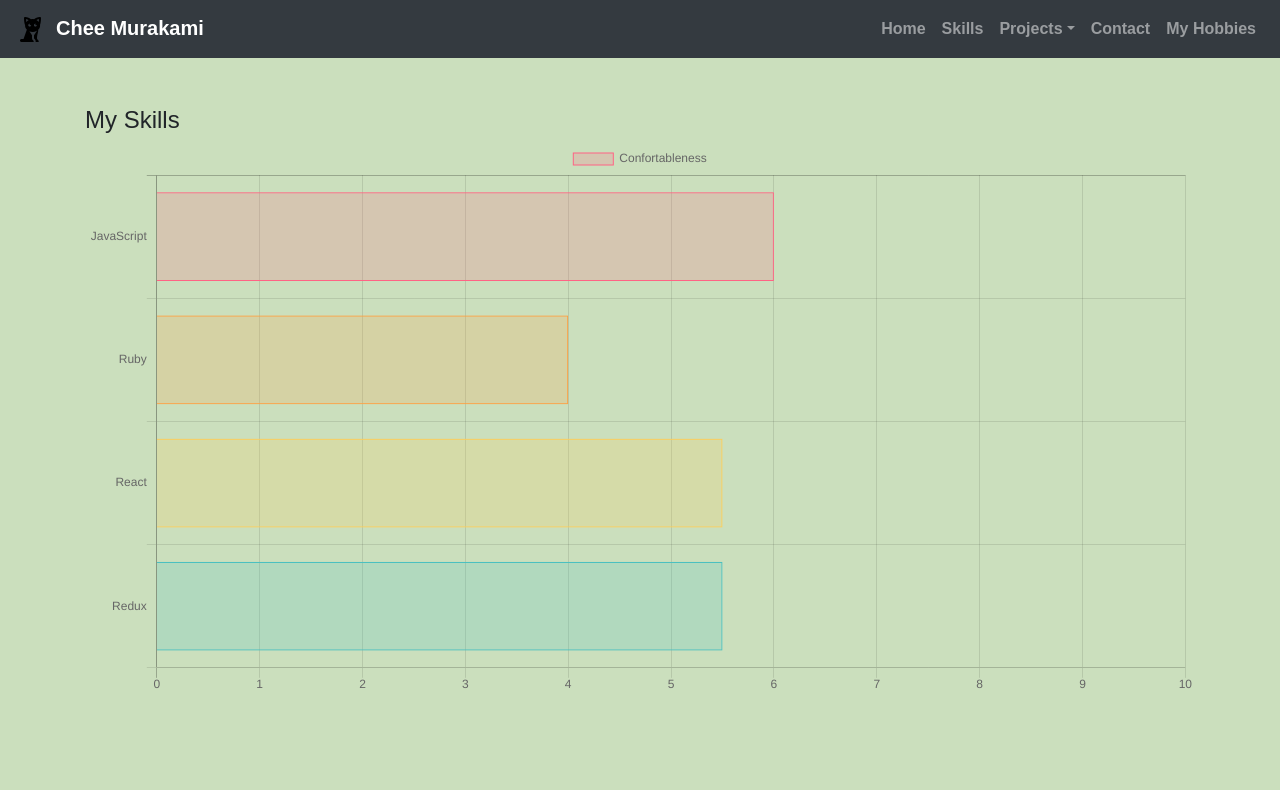
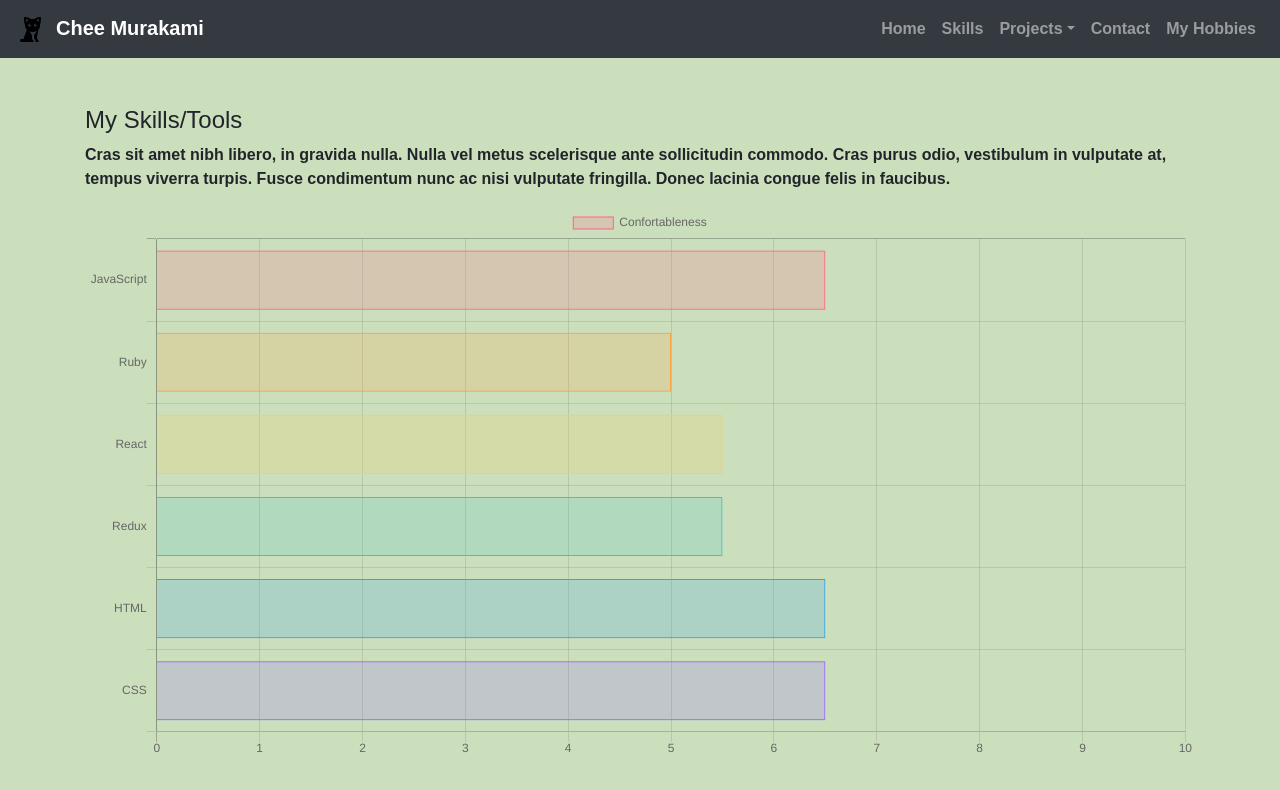
Before and after one commit to cheemurakami/portfolio, a React (Create React App) app: page /skills in a window 1280 px wide. Shown: the top 790 px of the page. Built offline with nearby package versions, Linux system fonts and the light colour scheme.

Commit message:
add chart categories

```diff
--- a/src/cards/imageCards.js
+++ b/src/cards/imageCards.js
@@ -3,7 +3,7 @@
 import crossStitch2 from "../images/crossstitch2.JPG";
 import doily1 from "../images/doily1.jpg";
 import doily2 from "../images/doily2.jpg";
-import keyboard from "../images/keyboard.jpg";
+import keyboard from "../images/keyboard2.JPG";
 import kiwi from "../images/kiwi.jpg";
 
 const imageCards = {
--- a/src/components/Hobbies.js
+++ b/src/components/Hobbies.js
@@ -3,8 +3,7 @@
 import imageCards from "../cards/imageCards";
 import { FontAwesomeIcon } from '@fortawesome/react-fontawesome'
 import { faAngleLeft, faAngleRight } from '@fortawesome/free-solid-svg-icons'
-import hobby from "../images/intern.png";
-import keyboard from "../images/keyboard.jpeg";
+import keyboard from "../images/keyboard.jpg";
 import crosstitch3 from "../images/crosstitch3.JPG";
 import doily3 from "../images/doily3.JPG";
 
@@ -38,6 +37,7 @@
       <React.Fragment>
         <Container>
 
+          <h3>My Hobbies</h3>
         <Row className="mt-3 mb-3">
           <Col md={4}>
             <h4>Keyboard</h4>
--- a/src/components/Skills.js
+++ b/src/components/Skills.js
@@ -1,38 +1,50 @@
-import React from 'react';
-import { HorizontalBar } from 'react-chartjs-2';
-import { MDBContainer } from 'mdbreact';
+import React from "react";
+import { HorizontalBar } from "react-chartjs-2";
+import { MDBContainer } from "mdbreact";
 
 class Skills extends React.Component {
   state = {
     dataHorizontal: {
-      labels: ["JavaScript", "Ruby", "React", "Redux"],
+      labels: ["JavaScript", "Ruby", "React", "Redux", "HTML", "CSS"],
       datasets: [
         {
-          label: 'Confortableness',
-          data: [6, 4, 5.5, 5.5, 10, 2.3, 0],
+          label: "Confortableness",
+          data: [6.5, 5, 5.5, 5.5, 6.5, 6.5, 10, 0,6.5],
           fill: false,
           backgroundColor: [
             'rgba(255, 99, 132, 0.2)',
             'rgba(255, 159, 64, 0.2)',
             'rgba(255, 205, 86, 0.2)',
-            'rgba(75, 192, 192, 0.2)'
+            'rgba(75, 192, 192, 0.2)',
+            'rgba(54, 162, 235, 0.2)',
+            'rgba(153, 102, 255, 0.2)',
+            'rgba(201, 203, 207, 0.2)'
           ],
           borderColor: [
             'rgb(255, 99, 132)',
             'rgb(255, 159, 64)',
             'rgb(255, 205, 86)',
-            'rgb(75, 192, 192)'
+            'rgb(75, 192, 192)',
+            'rgb(54, 162, 235)',
+            'rgb(153, 102, 255)',
+            'rgb(201, 203, 207)'
           ],
-          borderWidth: 1
-        }
-      ]
-    }
+          borderWidth: 1,
+        },
+      ],
+    },
   };
 
   render() {
     return (
       <MDBContainer>
-        <h4 className='mt-5'>My Skills</h4>
+        <h4 className="mt-5">My Skills/Tools</h4>
+        <p>
+          Cras sit amet nibh libero, in gravida nulla. Nulla vel metus
+          scelerisque ante sollicitudin commodo. Cras purus odio, vestibulum in
+          vulputate at, tempus viverra turpis. Fusce condimentum nunc ac nisi
+          vulputate fringilla. Donec lacinia congue felis in faucibus.
+        </p>
         <HorizontalBar
           data={this.state.dataHorizontal}
           options={{ responsive: true }}
```
Also changed, not shown: src/images/keyboard.jpeg (deleted), src/images/keyboard2.JPG (added).
